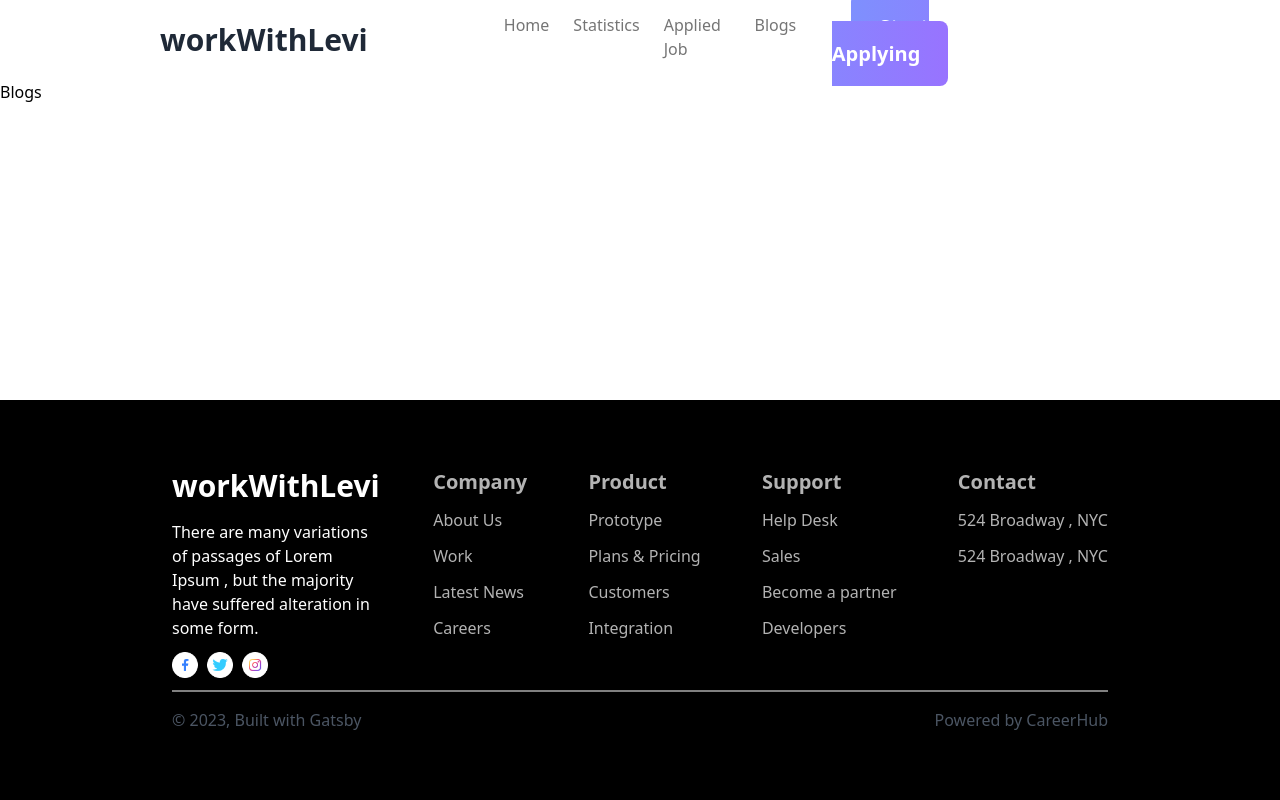
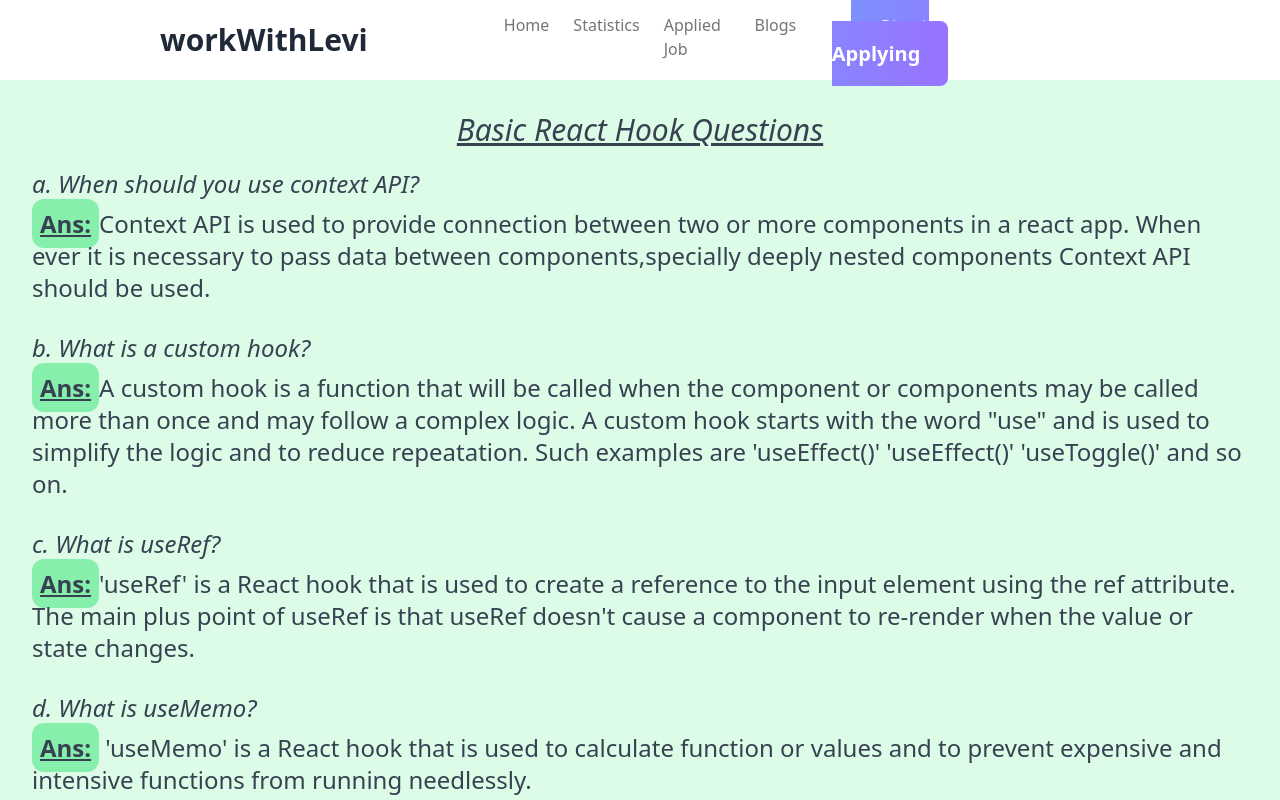
Before and after one commit to Levi9111/career-hub, a React (Vite) app: page /blog in a window 1280 px wide. Shown: the top 800 px of the page. Built offline with nearby package versions, Linux system fonts and the light colour scheme.

Commit message:
blog page added

```diff
--- a/src/Elements/Blog.jsx
+++ b/src/Elements/Blog.jsx
@@ -1,7 +1,63 @@
 import React from "react";
 
 const Blog = () => {
-  return <div>Blogs</div>;
+  return (
+    <>
+      <div className="bg-green-100 text-2xl p-8 text-gray-700 space-y-5 ">
+        <h3 className="text-center text-3xl italic underline">
+          Basic React Hook Questions
+        </h3>
+        <div className="">
+          <p className="italic">a. When should you use context API?</p>
+          <p className="py-2">
+            <span className="underline font-bold bg-green-300 p-2 rounded-xl">
+              Ans:
+            </span>
+            Context API is used to provide connection between two or more
+            components in a react app. When ever it is necessary to pass data
+            between components,specially deeply nested components Context API
+            should be used.
+          </p>
+        </div>
+        <div className="">
+          <p className="italic">b. What is a custom hook?</p>
+          <p className="py-2">
+            <span className="underline font-bold bg-green-300 p-2 rounded-xl">
+              Ans:
+            </span>
+            A custom hook is a function that will be called when the component
+            or components may be called more than once and may follow a complex
+            logic. A custom hook starts with the word "use" and is used to
+            simplify the logic and to reduce repeatation. Such examples are
+            'useEffect()' 'useEffect()' 'useToggle()' and so on.
+          </p>
+        </div>
+        <div className="">
+          <p className="italic">c. What is useRef?</p>
+          <p className="py-2">
+            <span className="underline font-bold bg-green-300 p-2 rounded-xl">
+              Ans:
+            </span>
+            'useRef' is a React hook that is used to create a reference to the
+            input element using the ref attribute. The main plus point of useRef
+            is that useRef doesn't cause a component to re-render when the value
+            or state changes.
+          </p>
+        </div>
+        <div className="">
+          <p className="italic">d. What is useMemo?</p>
+          <p className="py-2">
+            <span className="underline font-bold bg-green-300 p-2 rounded-xl">
+              Ans:
+            </span>{" "}
+            'useMemo' is a React hook that is used to calculate function or
+            values and to prevent expensive and intensive functions from running
+            needlessly.
+          </p>
+        </div>
+      </div>
+    </>
+  );
 };
 
 export default Blog;
```
